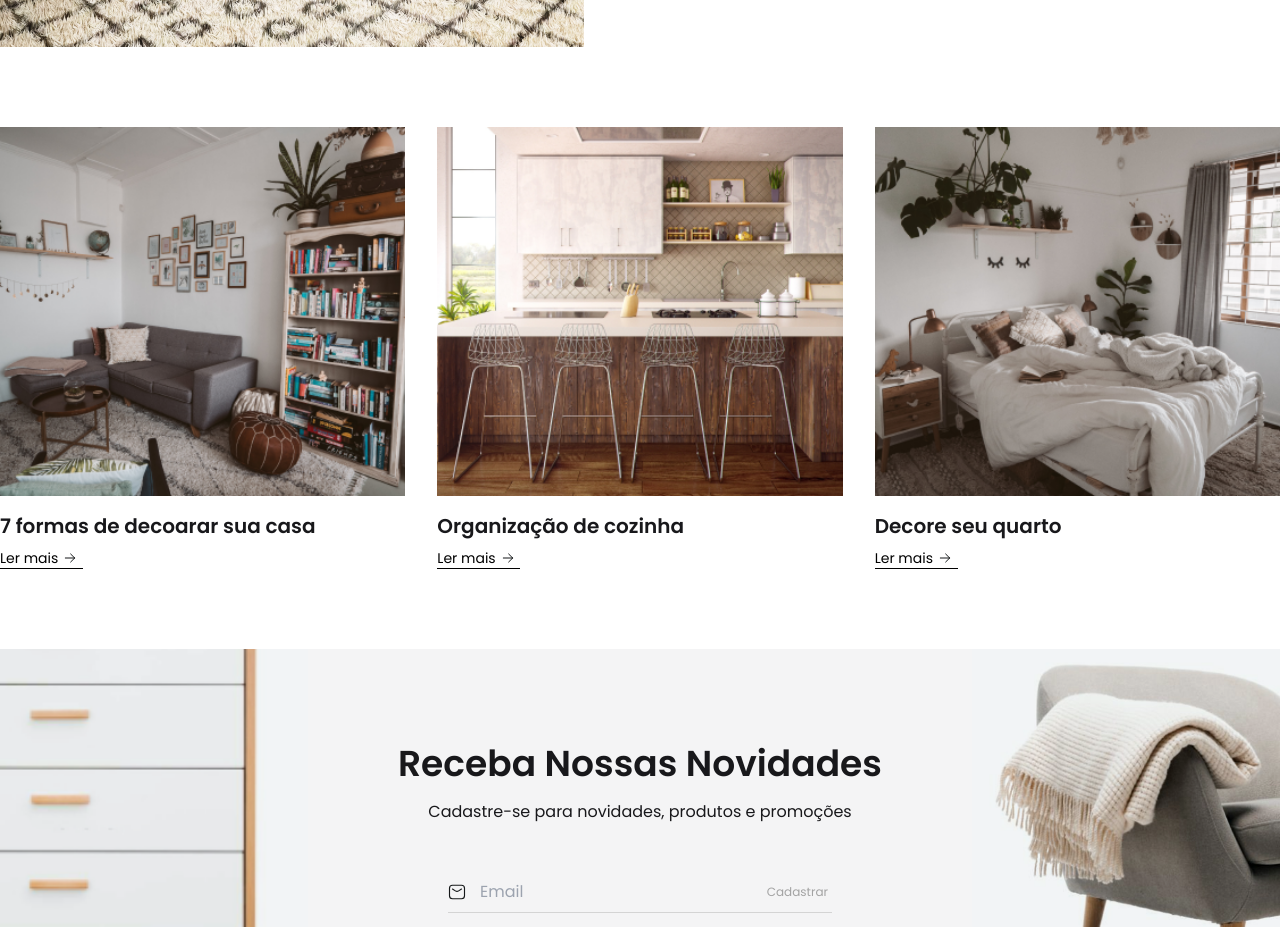
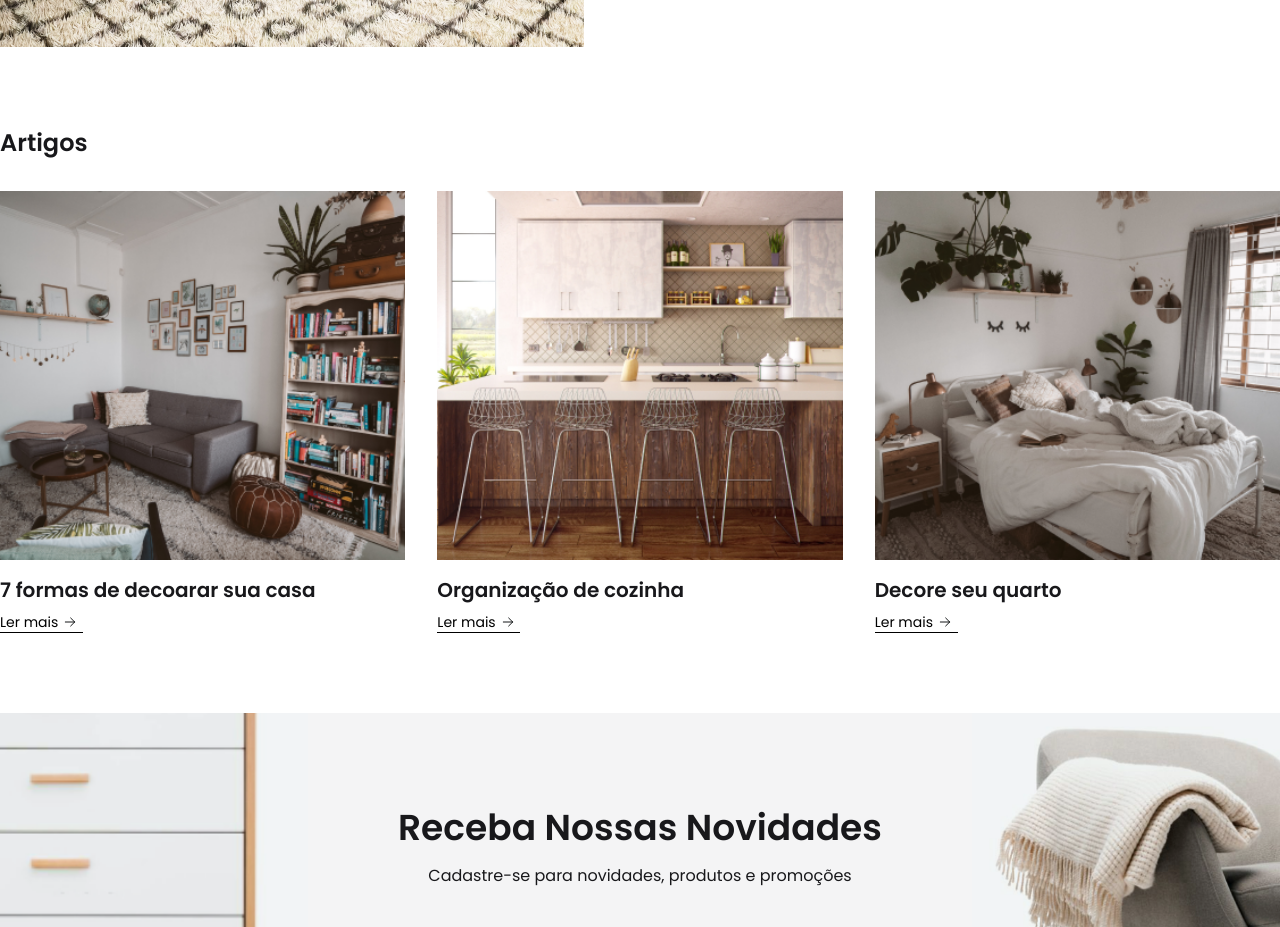
Before and after one commit to EvandroCalado/3legant, a Next.js app in the folder client/: page / in a window 1280 px wide. Shown: the part 3060-3987 px from the top of the page. Built offline with nearby package versions, Linux system fonts and the light colour scheme.

Commit message:
🐳 chore(pages): add article props

```diff
--- a/client/src/app/home/page.tsx
+++ b/client/src/app/home/page.tsx
@@ -110,7 +110,7 @@ export default function Home() {
       <NewArrivals products={products} />
       <Services />
       <FlashSale />
-      <Articles articles={articles} />
+      <Articles articles={articles} title="Artigos" />
       <NewsLetter />
     </Layout>
   );
```
